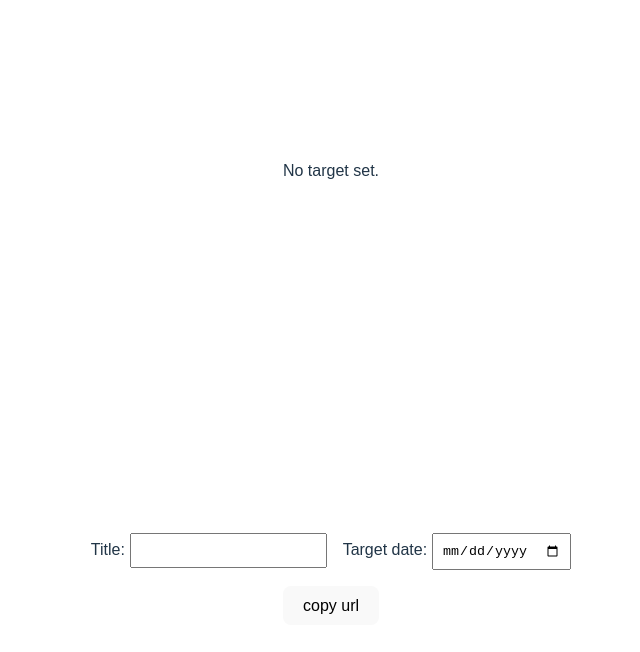
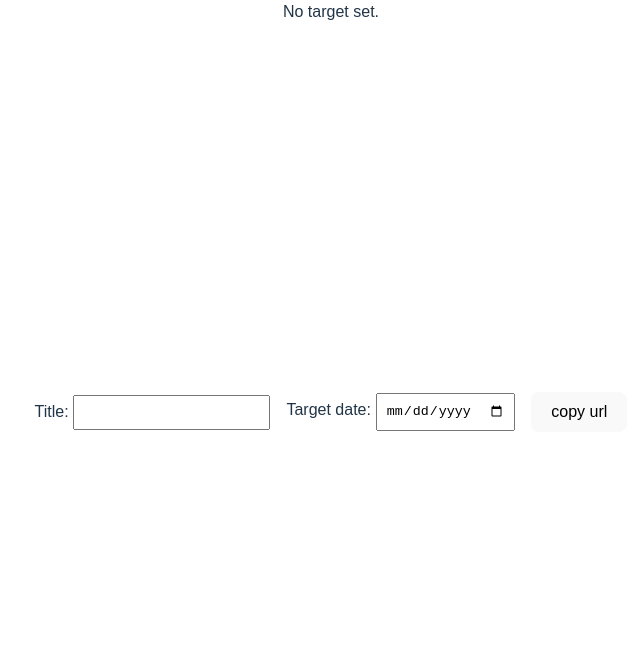
Before and after one commit to jcalixte/miniminu, a Vue app: page / in a window 1280 px wide. Shown: the top 652 px of the page, without its empty margins (309-949 px from the left). Built offline with nearby package versions, Linux system fonts and the light colour scheme; a web font is replaced by a local one.

Commit message:
little style tweaks for the form

```diff
--- a/src/components/ResponsiveTimeUntil.vue
+++ b/src/components/ResponsiveTimeUntil.vue
@@ -88,7 +88,6 @@ const copyUrl = () => {
     <section v-else>No target set.</section>
     <section v-if="targetDate" class="target-date">{{ targetDate }}</section>
     <form @submit.prevent>
-      <section>
       <div>
         <label for="title">Title:</label>
         <input type="text" id="title" v-model="projectTitle" />
@@ -97,7 +96,6 @@ const copyUrl = () => {
         <label for="target">Target date:</label>
         <input type="date" id="target" v-model="targetInput" />
       </div>
-      </section>
       <div>
         <button @click="copyUrl">copy url</button>
       </div>
@@ -138,15 +136,13 @@ div.responsive-time-until {
 form {
   display: none;
   padding: 1rem;
-}
-
-form section {
-  display: flex;
-  justify-content: space-between;
+  justify-content: center;
+  align-items: center;
   gap: 1rem;
-  max-width: 500px;
+  max-width: 800px;
   margin: auto;
   padding: 1rem;
+  flex-wrap: wrap;
 }
 
 label {
@@ -159,7 +155,7 @@ input {
 
 @media (min-width: 600px) {
   form {
-    display: block;
+    display: flex;
   }
 }
 </style>
```
Lines whose indentation alone changed are shown as unchanged.
